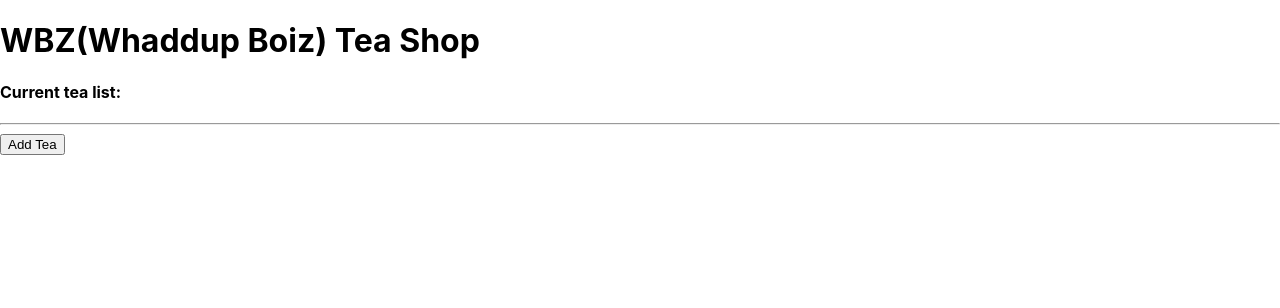
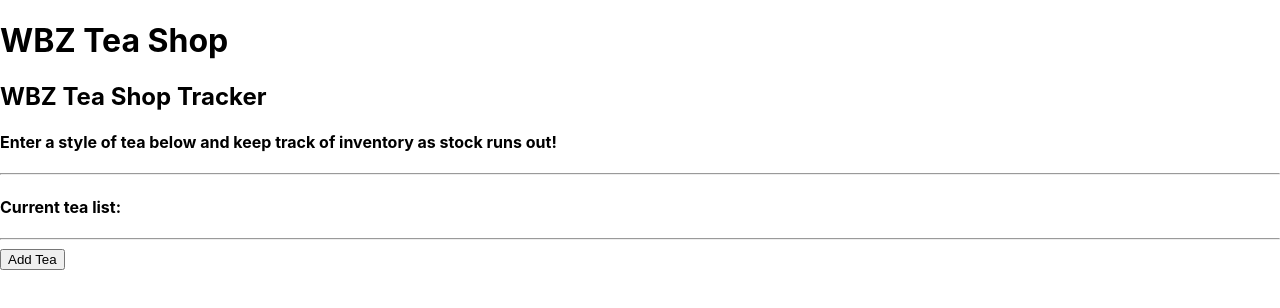
Before and after one commit to Schmelzberry/TeaShop, a React (Create React App) app: page / in a window 1280 px wide. Shown: the top 308 px of the page. Built offline with nearby package versions, Linux system fonts and the light colour scheme.

Commit message:
remove console.logs and update README install reqs

```diff
--- a/src/components/Header.js
+++ b/src/components/Header.js
@@ -2,7 +2,7 @@ import React from "react";
 
 function Header(){
   return (
-    <h1>WBZ(Whaddup Boiz) Tea Shop</h1>
+    <h1>WBZ Tea Shop</h1>
   );
 }
 
--- a/src/components/NewTeaForm.js
+++ b/src/components/NewTeaForm.js
@@ -12,7 +12,7 @@ function NewTeaForm(props){
       origin: event.target.origin.value,
       price: event.target.price.value,
       type: event.target.type.value,
-      quantity: 5,
+      quantity: 130,
       id: v4()
     });
   }
--- a/src/components/ReuseForm.js
+++ b/src/components/ReuseForm.js
@@ -8,19 +8,19 @@ function ReuseForm(props) {
         <input
           type='text'
           name='name'
-          placeholder='Tea Name' />
+          placeholder='Tea Name' /><br />
         <input
           type='text'
           name='origin'
-          placeholder='Country of Origin' />
+          placeholder='Country of Origin' /><br />
         <input
           type='text'
           name='price'
-          placeholder='Price per Pound' />
+          placeholder='Price per Pound' /><br />
         <input
           type='text'
           name='type'
-          placeholder='Organic / Non-Organic' />
+          placeholder='Organic / Non-Organic' /><br />
         <button type='submit'>{props.buttonText}</button>
       </form>
     </React.Fragment>
--- a/src/components/TeaControl.js
+++ b/src/components/TeaControl.js
@@ -53,7 +53,6 @@ class TeaControl extends React.Component {
   }
 
   handleEditClick = () => {
-    console.log("handleEditClick reached!");
     this.setState({editing: true});
   }
 
@@ -77,7 +76,7 @@ class TeaControl extends React.Component {
       return tea;
     });
 
-    // Check if the selectedTea is sold out
+
     const selectedTea = this.state.selectedTea;
     const updatedSelectedTea = selectedTea && selectedTea.quantity > 0 ? { ...selectedTea, quantity: selectedTea.quantity - 1 } : null;
 
--- a/src/components/TeaDetail.js
+++ b/src/components/TeaDetail.js
@@ -18,7 +18,7 @@ function TeaDetail(props) {
       <button onClick={handleSellClick}>Sell Tea</button>
       <hr />
       <h4>Change/Remove Tea Below</h4>
-      <button onClick={ onClickingEdit }>Update Tea </button><br></br>
+      <button onClick={ onClickingEdit }>Update Tea Information </button><br></br>
       <button onClick={() => onClickingDelete(tea.id) }>Delete Tea</button>
     </React.Fragment>
   );
--- a/src/components/TeaList.js
+++ b/src/components/TeaList.js
@@ -5,6 +5,9 @@ import PropTypes from "prop-types";
 function TeaList(props) {
   return (
     <React.Fragment>
+      <h2>WBZ Tea Shop Tracker</h2>
+      <h4>Enter a style of tea below and keep track of inventory as stock runs out!</h4>
+      <hr />
       <h4>Current tea list:</h4>
       <hr />
       {props.teaList.map((tea) =>
--- a/src/index.js
+++ b/src/index.js
@@ -11,7 +11,5 @@ root.render(
   </React.StrictMode>
 );
 
-// If you want to start measuring performance in your app, pass a function
-// to log results (for example: reportWebVitals(console.log))
-// or send to an analytics endpoint. Learn more: https://bit.ly/CRA-vitals
+
 reportWebVitals();
```
